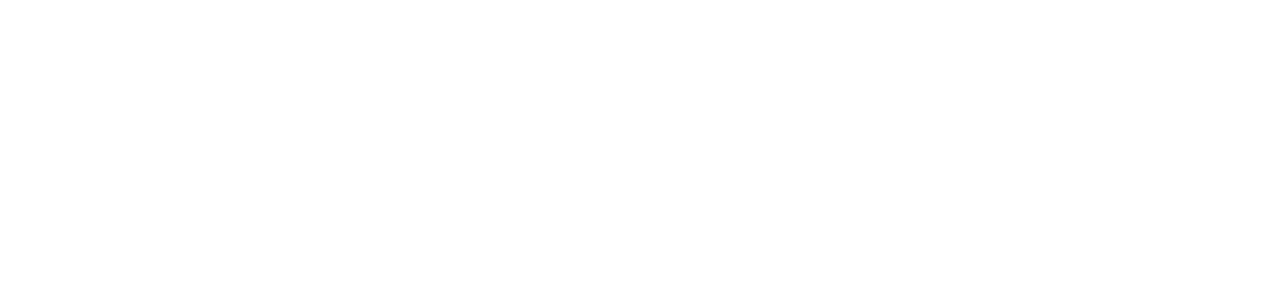
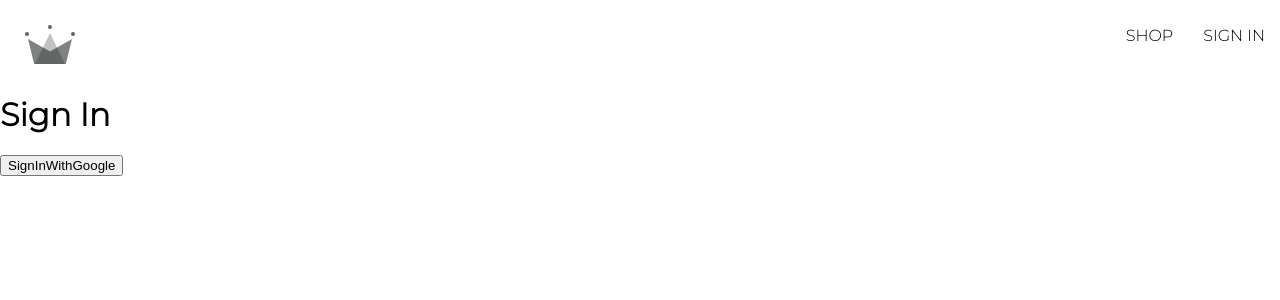
Before and after one commit to csoregaroli/react-ecommerce, a React (Create React App) app in the folder react-ecommerce/: page /sign-in in a window 1280 px wide. Before the commit this address had no page. Shown: the top 300 px of the page. Built offline with nearby package versions, Linux system fonts and the light colour scheme; the HTML template or start-up script is replaced by a standard one.

Commit message:
added firestore config & signinwithPopup

```diff
--- a/react-ecommerce/package.json
+++ b/react-ecommerce/package.json
@@ -6,6 +6,7 @@
     "@testing-library/jest-dom": "^5.14.1",
     "@testing-library/react": "^13.0.0",
     "@testing-library/user-event": "^13.2.1",
+    "firebase": "^9.8.2",
     "react": "^18.1.0",
     "react-dom": "^18.1.0",
     "react-router-dom": "6",
--- a/react-ecommerce/src/App.js
+++ b/react-ecommerce/src/App.js
@@ -2,6 +2,7 @@
 
 import Home from "./routes/Home/Home";
 import Navigation from './routes/Navigation/Navigation';
+import SignIn from './routes/SignIn/SignIn';
 
 const Shop = () => {
   return (
@@ -17,6 +18,7 @@
       <Route path='/' element={<Navigation />}>
         <Route index element={<Home />} />
         <Route path='shop' element={<Shop />} />
+        <Route path='sign-in' element={<SignIn />} />
       </Route>
     </Routes>
   )
--- a/react-ecommerce/src/routes/Navigation/Navigation.jsx
+++ b/react-ecommerce/src/routes/Navigation/Navigation.jsx
@@ -15,6 +15,9 @@
                     <Link className='nav-link' to='/shop'>
                         SHOP
                     </Link>
+                    <Link className='nav-link' to='/sign-in'>
+                        SIGN IN
+                    </Link>
                 </div>
             </div>
             <Outlet />
--- /dev/null
+++ b/react-ecommerce/src/routes/SignIn/SignIn.jsx
@@ -0,0 +1,19 @@
+import { signInWithGooglePopup } from "../../utils/firebase/FirebaseUtils"
+
+const SignIn = () => {
+    const logGoogleUser = async () => {
+        const response = await signInWithGooglePopup()
+        console.log(response)
+    }
+
+    return (
+        <div>
+            <h1>Sign In</h1>
+            <button onClick={logGoogleUser}>
+                SignInWithGoogle
+            </button>
+        </div>
+    )
+}
+
+export default SignIn
--- /dev/null
+++ b/react-ecommerce/src/utils/firebase/FirebaseUtils.js
@@ -0,0 +1,21 @@
+import { initializeApp } from 'firebase/app'
+import { getAuth, signInWithPopup, GoogleAuthProvider } from 'firebase/auth'
+
+const firebaseConfig = {
+  apiKey: "AIzaSyCBMQUN_hwL5cPENaBqEv88kG4OEbkbXiU",
+  authDomain: "crwn-db2-4ad7d.firebaseapp.com",
+  projectId: "crwn-db2-4ad7d",
+  storageBucket: "crwn-db2-4ad7d.appspot.com",
+  messagingSenderId: "778244821404",
+  appId: "1:778244821404:web:898245ab76fea5d7da7859"
+};
+
+const app = initializeApp(firebaseConfig);
+
+const provider = new GoogleAuthProvider()
+provider.setCustomParameters({
+    prompt: "select_account"
+})
+
+export const auth = getAuth()
+export const signInWithGooglePopup = () => signInWithPopup(auth, provider)
```
Also changed, not shown: 1 other file (tests, documents, lock files or other folders).
